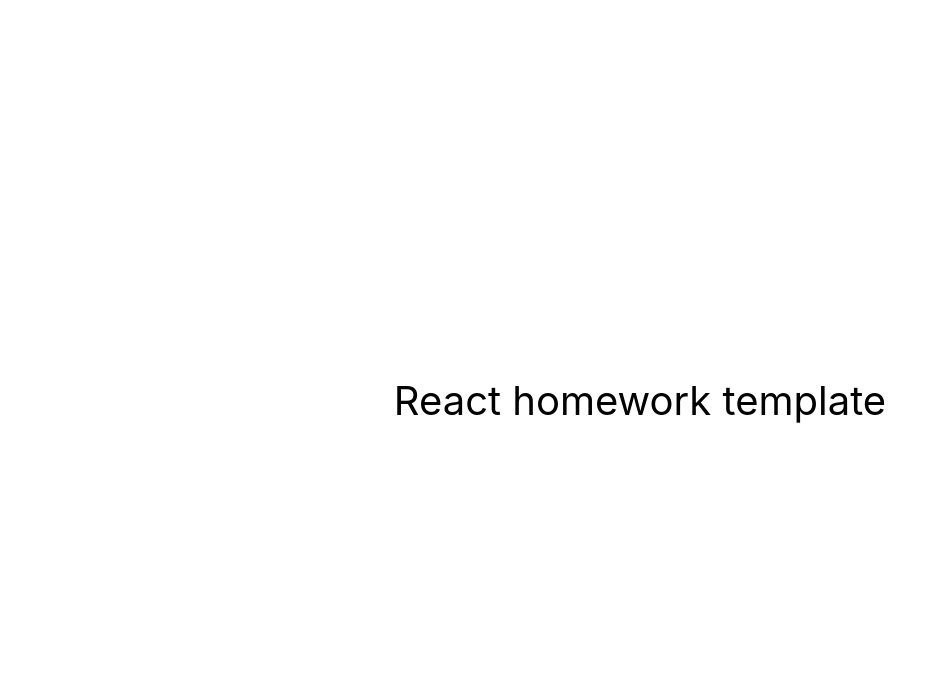
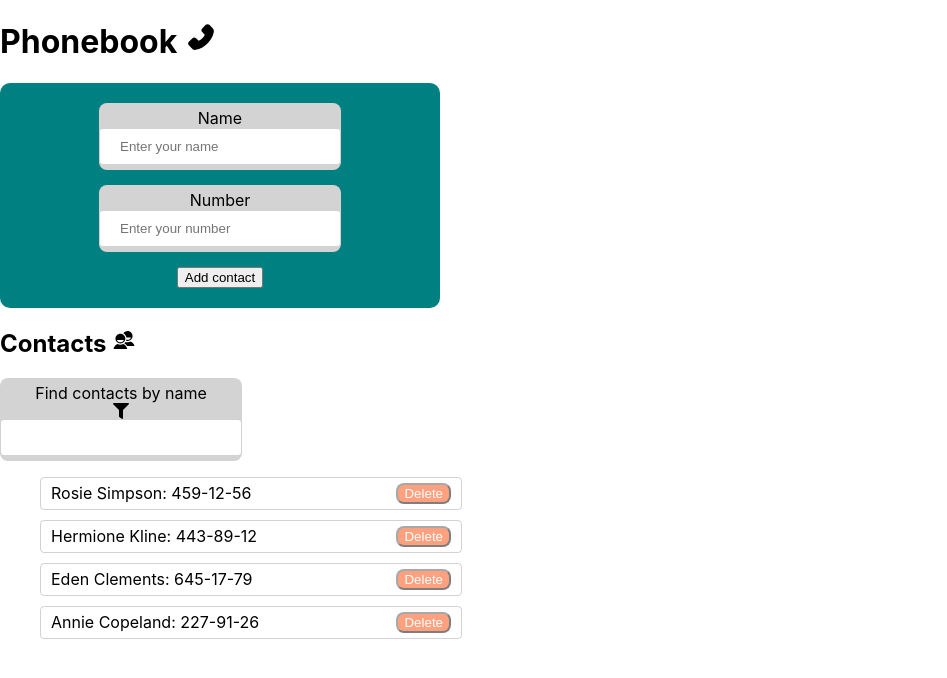
Before and after one commit to AndriiSolodaiev/goit-react-hw-02-phonebook, a React (Create React App) app: page / in a window 1280 px wide. Shown: the top 678 px of the page, without its empty margins (0-947 px from the left). Built offline with nearby package versions, Linux system fonts and the light colour scheme.

Commit message:
h/w done

```diff
--- a/package.json
+++ b/package.json
@@ -7,9 +7,12 @@
     "@testing-library/jest-dom": "^5.16.3",
     "@testing-library/react": "^12.1.4",
     "@testing-library/user-event": "^13.5.0",
+    "nanoid": "^4.0.1",
     "react": "^18.1.0",
     "react-dom": "^18.1.0",
+    "react-icons": "^4.7.1",
     "react-scripts": "5.0.1",
+    "styled-components": "^5.3.6",
     "web-vitals": "^2.1.3"
   },
   "scripts": {
--- a/src/components/App.jsx
+++ b/src/components/App.jsx
@@ -1,16 +1,73 @@
-export const App = () => {
-  return (
-    <div
-      style={{
-        height: '100vh',
-        display: 'flex',
-        justifyContent: 'center',
-        alignItems: 'center',
-        fontSize: 40,
-        color: '#010101'
-      }}
-    >
-      React homework template
-    </div>
-  );
-};
+import { Component } from 'react';
+import { nanoid } from 'nanoid';
+import { Form } from './Form';
+import { ContactList } from './ContactList';
+import { Filter } from './Filter';
+import { AiFillPhone } from 'react-icons/ai';
+import { IoMdContacts } from 'react-icons/io';
+
+export class App extends Component {
+  state = {
+    contacts: [
+      { id: 'id-1', name: 'Rosie Simpson', number: '459-12-56' },
+      { id: 'id-2', name: 'Hermione Kline', number: '443-89-12' },
+      { id: 'id-3', name: 'Eden Clements', number: '645-17-79' },
+      { id: 'id-4', name: 'Annie Copeland', number: '227-91-26' },
+    ],
+    filter: '',
+    name: '',
+    number: '',
+  };
+
+  changeFilter = evt => {
+    this.setState({ filter: evt.currentTarget.value });
+  };
+
+  getVisibleContacts = () => {
+    const filterNormalize = this.state.filter.toLowerCase();
+    return this.state.contacts.filter(contact =>
+      contact.name.toLowerCase().includes(filterNormalize)
+    );
+  };
+  addContact = data => {
+    const newContact = {
+      id: nanoid(),
+      name: data.name,
+      number: data.number,
+    };
+
+    this.setState(prevState => ({
+      contacts: [newContact, ...prevState.contacts],
+    }));
+  };
+  removeContact = contactId => {
+    this.setState(prevState => ({
+      contacts: prevState.contacts.filter(contact => contact.id !== contactId),
+    }));
+  };
+  formSubmitHandler = data => {
+    return this.state.contacts.find(contact => contact.name === data.name)
+      ? alert(`${data.name} is already in contacts`)
+      : this.addContact(data);
+  };
+
+  render() {
+    const { filter } = this.state;
+    return (
+      <div>
+        <h1>
+          Phonebook <AiFillPhone />
+        </h1>
+        <Form onSubmit={this.formSubmitHandler} />
+        <h2>
+          Contacts <IoMdContacts />
+        </h2>
+        <Filter value={filter} onChange={this.changeFilter} />
+        <ContactList
+          contacts={this.getVisibleContacts()}
+          removeContact={this.removeContact}
+        />
+      </div>
+    );
+  }
+}
--- /dev/null
+++ b/src/components/ContactList/ContactList.jsx
@@ -0,0 +1,15 @@
+import { Li, DeleteButton } from './ContactList.styled';
+export function ContactList({ contacts, removeContact }) {
+  return (
+    <ul>
+      {contacts.map(({ id, name, number }) => (
+        <Li key={id}>
+          {name}: {number}
+          <DeleteButton type="button" onClick={() => removeContact(id)}>
+            Delete
+          </DeleteButton>
+        </Li>
+      ))}
+    </ul>
+  );
+}
--- /dev/null
+++ b/src/components/ContactList/ContactList.styled.js
@@ -0,0 +1,30 @@
+import styled from 'styled-components';
+
+export const Li = styled.li`
+  display: flex;
+  justify-content: space-between;
+  padding: 5px 10px;
+  margin-bottom: 10px;
+  width: 400px;
+
+  border: 1px solid rgba(33, 33, 33, 0.2);
+  border-radius: 4px;
+  transition: transform 250ms ease;
+
+  :focus,
+  :hover {
+    transform: scale(1.05);
+  }
+`;
+
+export const DeleteButton = styled.button`
+  background-color: orangered;
+  border-radius: 8px;
+  color: white;
+  opacity: 0.5;
+  transition: opacity 250ms ease, transform 250ms ease;
+  &:hover {
+    opacity: 1;
+    transform: scale(1.05);
+  }
+`;
--- /dev/null
+++ b/src/components/ContactList/index.js
@@ -0,0 +1 @@
+export { ContactList } from './ContactList';
--- /dev/null
+++ b/src/components/Filter/Filter.jsx
@@ -0,0 +1,10 @@
+import { Label, Input } from 'components/Form/Form.styled';
+import { FaFilter } from 'react-icons/fa';
+export function Filter({ value, onChange }) {
+  return (
+    <Label>
+      Find contacts by name <FaFilter />
+      <Input type="text" value={value} onChange={onChange} />
+    </Label>
+  );
+}
--- /dev/null
+++ b/src/components/Filter/index.js
@@ -0,0 +1 @@
+export { Filter } from './Filter';
--- /dev/null
+++ b/src/components/Form/Form.jsx
@@ -0,0 +1,57 @@
+import { Component } from 'react';
+import { Label, Input, FormStyled } from './Form.styled';
+
+export class Form extends Component {
+  state = {
+    name: '',
+    number: '',
+  };
+  reset = () => {
+    this.setState({ name: '', number: '' });
+  };
+  handleNameChange = event => {
+    const { name, value } = event.currentTarget;
+    this.setState({ [name]: value });
+  };
+
+  handleSubmit = event => {
+    event.preventDefault();
+    this.props.onSubmit(this.state);
+    this.reset();
+  };
+  render() {
+    return (
+      <div>
+        <FormStyled onSubmit={this.handleSubmit}>
+          <Label>
+            Name
+            <Input
+              placeholder="Enter your name"
+              type="text"
+              name="name"
+              pattern="^[a-zA-Zа-яА-Я]+(([' -][a-zA-Zа-яА-Я ])?[a-zA-Zа-яА-Я]*)*$"
+              title="Name may contain only letters, apostrophe, dash and spaces. For example Adrian, Jacob Mercer, Charles de Batz de Castelmore d'Artagnan"
+              required
+              value={this.state.name}
+              onChange={this.handleNameChange}
+            />
+          </Label>
+          <Label>
+            Number
+            <Input
+              placeholder="Enter your number"
+              type="tel"
+              name="number"
+              pattern="\+?\d{1,4}?[-.\s]?\(?\d{1,3}?\)?[-.\s]?\d{1,4}[-.\s]?\d{1,4}[-.\s]?\d{1,9}"
+              title="Phone number must be digits and can contain spaces, dashes, parentheses and can start with +"
+              required
+              value={this.state.number}
+              onChange={this.handleNameChange}
+            />
+          </Label>
+          <button type="submit">Add contact</button>
+        </FormStyled>
+      </div>
+    );
+  }
+}
--- /dev/null
+++ b/src/components/Form/Form.styled.js
@@ -0,0 +1,36 @@
+import styled from 'styled-components';
+
+export const FormStyled = styled.form`
+  display: flex;
+  flex-direction: column;
+  align-items: center;
+  width: 400px;
+  border-radius: 10px;
+  background-color: teal;
+  padding: 20px;
+`;
+
+export const Label = styled.label`
+  text-align: center;
+  border-radius: 8px;
+  background-color: lightgray;
+  display: flex;
+  flex-direction: column;
+  align-items: center;
+  margin-bottom: 15px;
+  width: fit-content;
+  padding: 5px 0;
+`;
+
+export const Input = styled.input`
+  padding: 10px 20px;
+  width: 200px;
+  border: 1px solid rgba(33, 33, 33, 0.2);
+  border-radius: 4px;
+  transition: border-color 250ms ease;
+
+  :focus {
+    outline: none;
+    border-color: blue;
+  }
+`;
--- /dev/null
+++ b/src/components/Form/index.js
@@ -0,0 +1 @@
+export { Form } from './Form';
--- a/src/index.css
+++ b/src/index.css
@@ -1,4 +1,4 @@
-@import-normalize; /* bring in normalize.css styles */
+@import-normalize;
 
 body {
   margin: 0;
```
Also changed, not shown: 1 other file (tests, documents, lock files or other folders).
